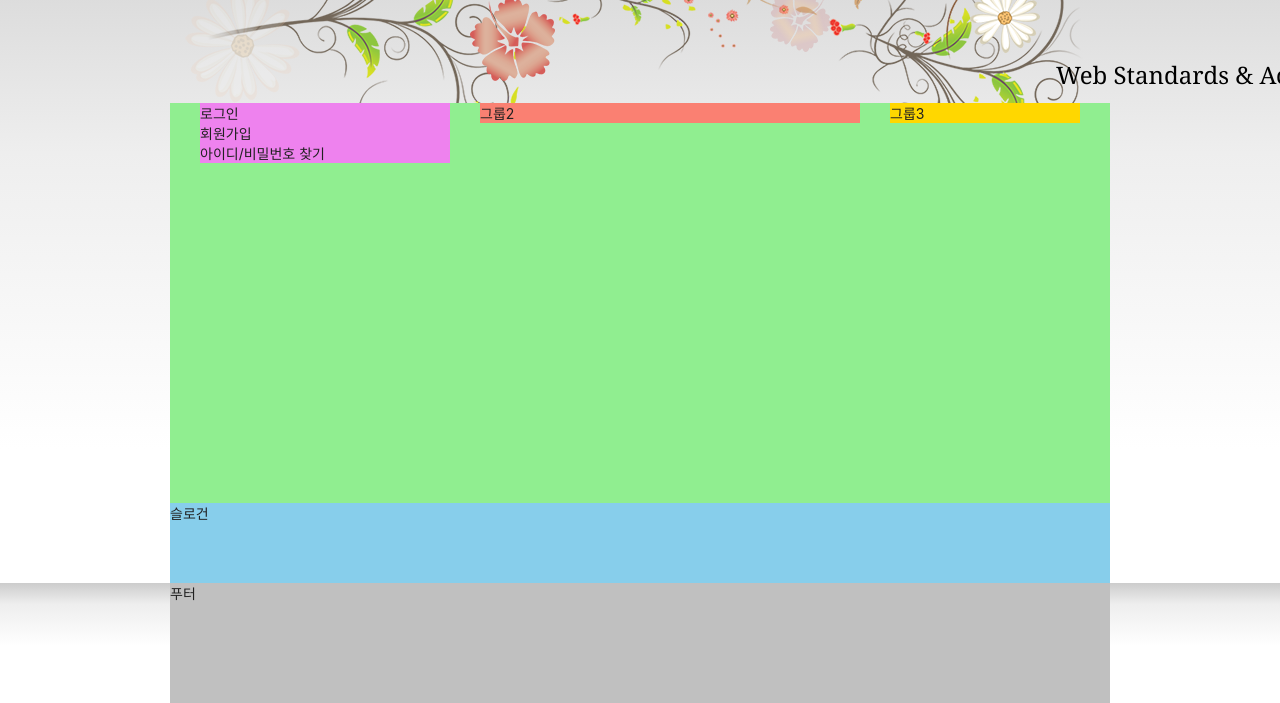
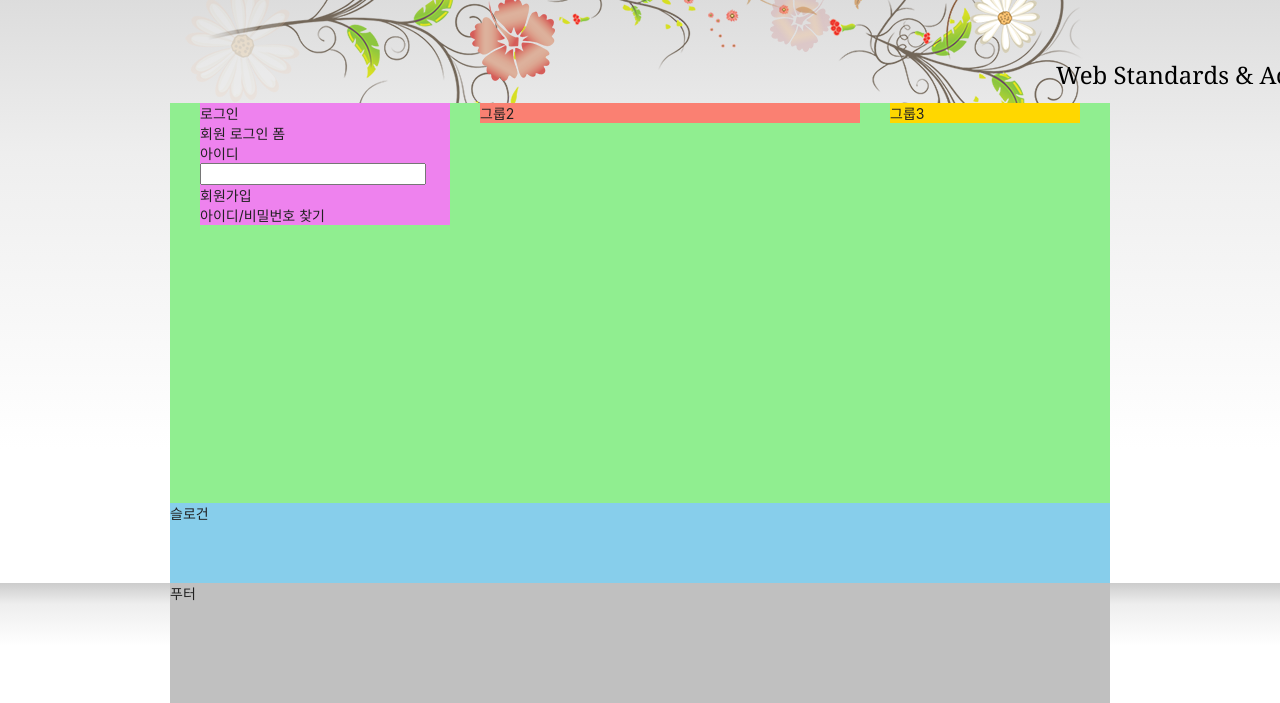
Before and after one commit to hyunwlee-dev/HTML5, a plain HTML site: page index.html in a window 1280 px wide. Shown: the part 144-847 px from the top of the page. Drawn offline with Linux system fonts and the light colour scheme; a web font is replaced by a local one.

Commit message:
아이디 입력서식 마크업

```diff
--- a/index.html
+++ b/index.html
@@ -141,11 +141,18 @@
       <section class="login">
         <h2 class="login-title">로그인</h2>
         <form action="" class="login-form">
+          <fieldset>
+            <legend>회원 로그인 폼</legend>
+            <div class="user-email">
+              <label for="userEmail">아이디</label>
+              <input type="email" id="userEmail" />
+            </div>
+          </fieldset>
+        </form>
           <ul class="sign">
             <li><a href="/">회원가입</a></li>
             <li><a href="/">아이디/비밀번호 찾기</a></li>
           </ul>
-        </form>
       </section>
     </div>
     <div class="group group2">그룹2</div>
```
